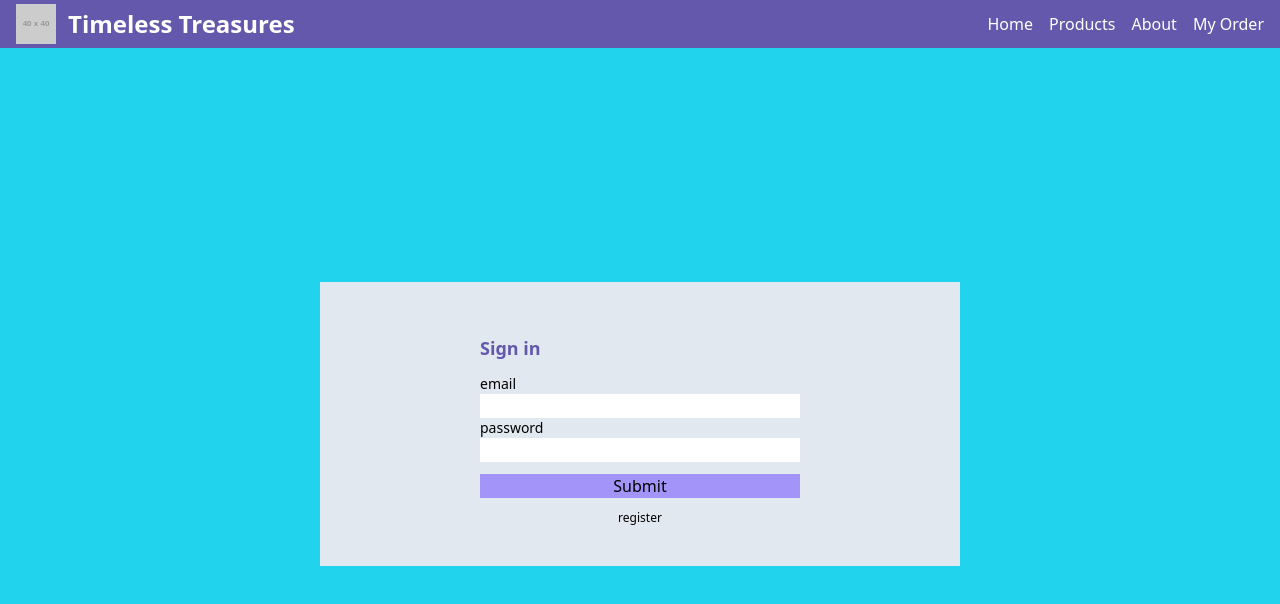
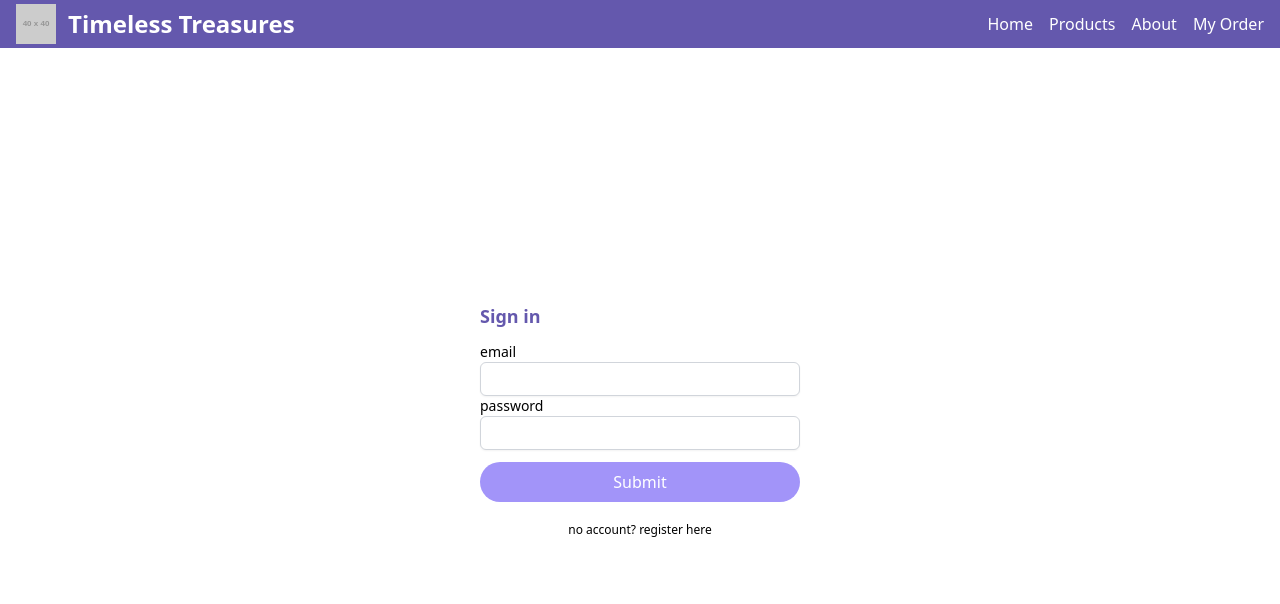
Before and after one commit to timgio26/online_store_01, a React (Vite) app: page /auth in a window 1280 px wide. Shown: the top 604 px of the page. Built offline with nearby package versions, Linux system fonts and the light colour scheme; no server answers.

Commit message:
add protected pages

```diff
--- a/src/App.jsx
+++ b/src/App.jsx
@@ -19,6 +19,7 @@ import { FindOrder } from "./pages/FindOrder";
 import { MyCart } from "./pages/MyCart";
 import { Auth } from "./pages/Auth";
 import { Profile } from "./pages/Profile";
+import { PrivatePages } from "./pages/PrivatePages";
 
 const queryClient = new QueryClient({
   defaultOptions: {
@@ -36,15 +37,31 @@ function App() {
       <QueryClientProvider client={queryClient}>
         <BrowserRouter>
           <Routes>
-            <Route element={<AppLayout/>}>
-              <Route path="/" element={<Catalog/>} />
-              <Route path="/about" element={<About/>} />
+            <Route element={<AppLayout />}>
+              <Route path="/" element={<Catalog />} />
+              <Route path="/about" element={<About />} />
               <Route path="/order" element={<OrderDetails />} />
               <Route path="/findorder" element={<FindOrder />} />
-              <Route path="/playground" element={<Playground />}/>
+
+              <Route
+                path="/playground"
+                element={
+                  <PrivatePages>
+                    <Playground />
+                  </PrivatePages>
+                }
+              />
+
               <Route path="/mycart" element={<MyCart />} />
-              <Route path="/auth" element={<Auth />}/>
-              <Route path="/profile" element={<Profile/>}/>
+              <Route path="/auth" element={<Auth />} />
+              <Route
+                path="/profile"
+                element={
+                  <PrivatePages>
+                    <Profile />
+                  </PrivatePages>
+                }
+              />
             </Route>
           </Routes>
         </BrowserRouter>
--- a/src/pages/Auth.jsx
+++ b/src/pages/Auth.jsx
@@ -24,33 +24,36 @@ export function Auth() {
   }
 
   return (
-    <div className="bg-cyan-400 w-full h-full flex justify-center items-center">
-      <div className="bg-slate-200 w-full mx-4 sm:w-1/2 justify-center items-center flex flex-col py-10">
+    <div className="w-full h-full flex justify-center items-center">
+      <div className="w-full mx-4 sm:w-1/2 justify-center items-center flex flex-col py-10">
         {!isRegist ? (
           <>
             <form action="" className="w-full justify-center items-center flex" onSubmit={handleSignIn}>
-              <div className="flex flex-col md:w-1/2">
+              <div className="flex flex-col w-full sm:w-1/2">
                 <h1 className="my-3 text-lg font-bold text-primary-500">
                   Sign in
                 </h1>
                 <label htmlFor="email" className="text-sm">
                   email
                 </label>
-                <input type="email" name="email" id="email" />
+                <input type="email" name="email" id="email" className="w-full px-3 py-1 border border-gray-300 rounded-md shadow-sm focus:outline-none focus:ring-2 focus:ring-primary-500" />
                 <label htmlFor="password" className="text-sm">
                   password
                 </label>
-                <input type="password" name="password" id="password" />
-                <button className="bg-primary-400 my-3">Submit</button>
+                <input type="password" name="password" id="password" className="w-full px-3 py-1 border border-gray-300 rounded-md shadow-sm focus:outline-none focus:ring-2 focus:ring-primary-500"/>
+                <button className="mt-3 bg-primary-400 w-full py-1 rounded-3xl text-white h-8 md:h-10 hover:bg-primary-500 transition-colors">Submit</button>
 
               </div>
             </form>
+            <div className="my-5 text-xs">
+              no account?  {" "}
             <button
               onClick={() => setIsRegist((curstate) => !curstate)}
-              className="text-xs"
-            >
-              register
+              className=""
+              >
+              register here
             </button>
+              </div>
             <span>{errMsgSignIn}</span>
           </>
         ) : (
@@ -60,31 +63,33 @@ export function Auth() {
               className="w-full justify-center items-center flex"
               onSubmit={handleRegist}
             >
-              <div className="flex flex-col md:w-1/2">
+              <div className="flex flex-col w-full md:w-1/2">
                 <h1 className="my-3 text-lg font-bold text-primary-500">
                   Register
                 </h1>
                 <label htmlFor="name_reg" className="text-sm">
                   name
                 </label>
-                <input type="text" name="name_reg" id="name_reg" />
+                <input type="text" name="name_reg" id="name_reg" className="w-full px-3 py-1 border border-gray-300 rounded-md shadow-sm focus:outline-none focus:ring-2 focus:ring-primary-500"/>
                 <label htmlFor="email_reg" className="text-sm">
                   email
                 </label>
-                <input type="email" name="email_reg" id="email_reg" />
+                <input type="email" name="email_reg" id="email_reg" className="w-full px-3 py-1 border border-gray-300 rounded-md shadow-sm focus:outline-none focus:ring-2 focus:ring-primary-500"/>
                 <label htmlFor="password_reg" className="text-sm">
                   password
                 </label>
-                <input type="password" name="password_reg" id="password_reg" />
-                <button className="bg-primary-400 my-3">Submit</button>
+                <input type="password" name="password_reg" id="password_reg" className="w-full px-3 py-1 border border-gray-300 rounded-md shadow-sm focus:outline-none focus:ring-2 focus:ring-primary-500"/>
+                <button className="mt-3 bg-primary-400 w-full py-1 rounded-3xl text-white h-8 md:h-10 hover:bg-primary-500 transition-colors">Submit</button>
               </div>
             </form>
+            <div className="my-5 text-xs">
+              have account? {" "}
             <button
               onClick={() => setIsRegist((curstate) => !curstate)}
-              className="text-xs"
-            >
+              >
               sign in
             </button>
+              </div>
             <span>{errMsgRegist}</span>
           </>
         )}
--- /dev/null
+++ b/src/pages/PrivatePages.jsx
@@ -0,0 +1,25 @@
+import { useNavigate } from "react-router";
+import { LoadingContainer } from "../ui/LoadingContainer";
+import { useGetUser } from "../utils/useOrderApi";
+import { useEffect } from "react";
+
+export function PrivatePages({children}){
+
+    const nav=useNavigate()
+    const { isLoading, data = {}, error } = useGetUser();
+
+    useEffect(()=>{
+        if(!isLoading && !error && data?.user===null) nav('/auth')
+    },[isLoading,error,data,nav])
+
+
+    if(isLoading)return <LoadingContainer/>
+    if(error)return <div><h1>{"Ops there is error, please refresh :)"}</h1></div>
+
+
+    if(!isLoading && !error && data?.user!==null){
+        return(
+            children
+        )
+    }
+}
--- a/src/pages/Profile.jsx
+++ b/src/pages/Profile.jsx
@@ -1,33 +1,25 @@
 import { useNavigate } from "react-router";
-import { useGetUser, useSignout } from "../utils/useOrderApi";
-import { useEffect } from "react";
+import { useSignout } from "../utils/useOrderApi";
 
 export function Profile() {
-  const { isLoading, data = {}, error } = useGetUser();
   const { signout } = useSignout();
   const nav = useNavigate();
+  const data = localStorage.getItem("sb-dzanjlfmchzdirukrrlt-auth-token")
+  const user = JSON.parse(data).user.user_metadata
 
-  useEffect(() => {
-    if (!isLoading && !data.user) {
-        // console.log(!data.user)
-      nav("/auth");
-    }
-  }, [data, nav, isLoading]);
 
   function handleLogout() {
-    // console.log('signout');
     signout();
     nav('/auth')
   }
 
-  if (isLoading) return <div>Loading...</div>;
-  if (error) return <div>Error: {error.message}</div>;
 
-  const user_metadata = data.user?.user_metadata;
 
   return (
-    <div className="bg-slate-400 w-full">
-      <span>{user_metadata?.email}</span>
+    <div className="bg-slate-400 w-full flex flex-col">
+      <h1 className="text-xl font-bold">Hi, {user.name.toUpperCase()}</h1>
+      <span>{user.email}</span>
+      {/* <span>{user_metadata?.email}</span> */}
       <button className="bg-red-400" onClick={handleLogout}>
         signout
       </button>
--- a/src/utils/useOrderApi.js
+++ b/src/utils/useOrderApi.js
@@ -63,9 +63,9 @@ export function useSignIn() {
   const { mutate: signin } = useMutation({
     mutationFn: signinApi,
     onError: (error) => setErrMsg(error.message),
-    onSuccess: (data) => {
-      sessionStorage.setItem("session", JSON.stringify(data.data.session));
-    },
+    // onSuccess: (data) => {
+    //   sessionStorage.setItem("session", JSON.stringify(data.data.session));
+    // },
   });
   return { signin, errMsg };
 }
```
